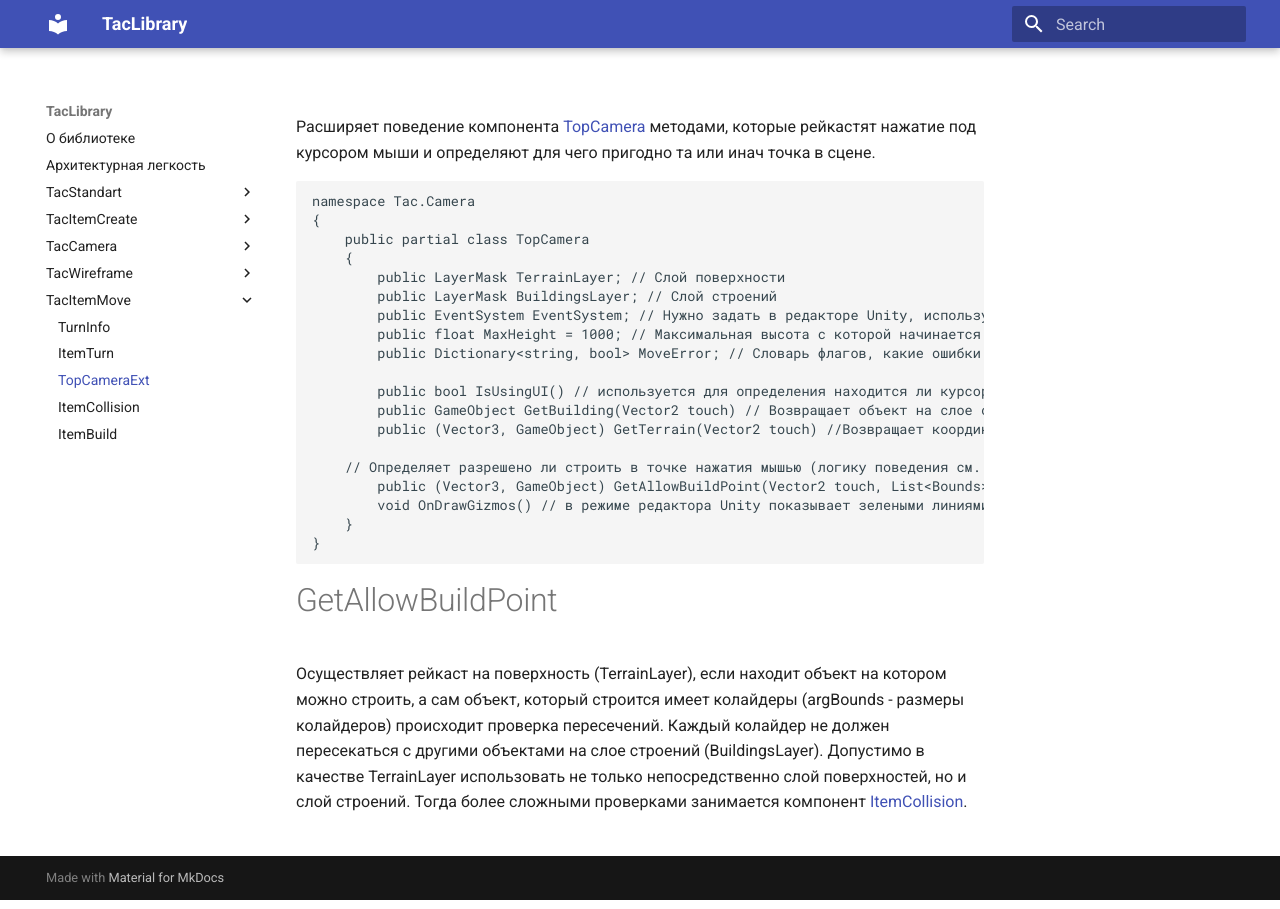
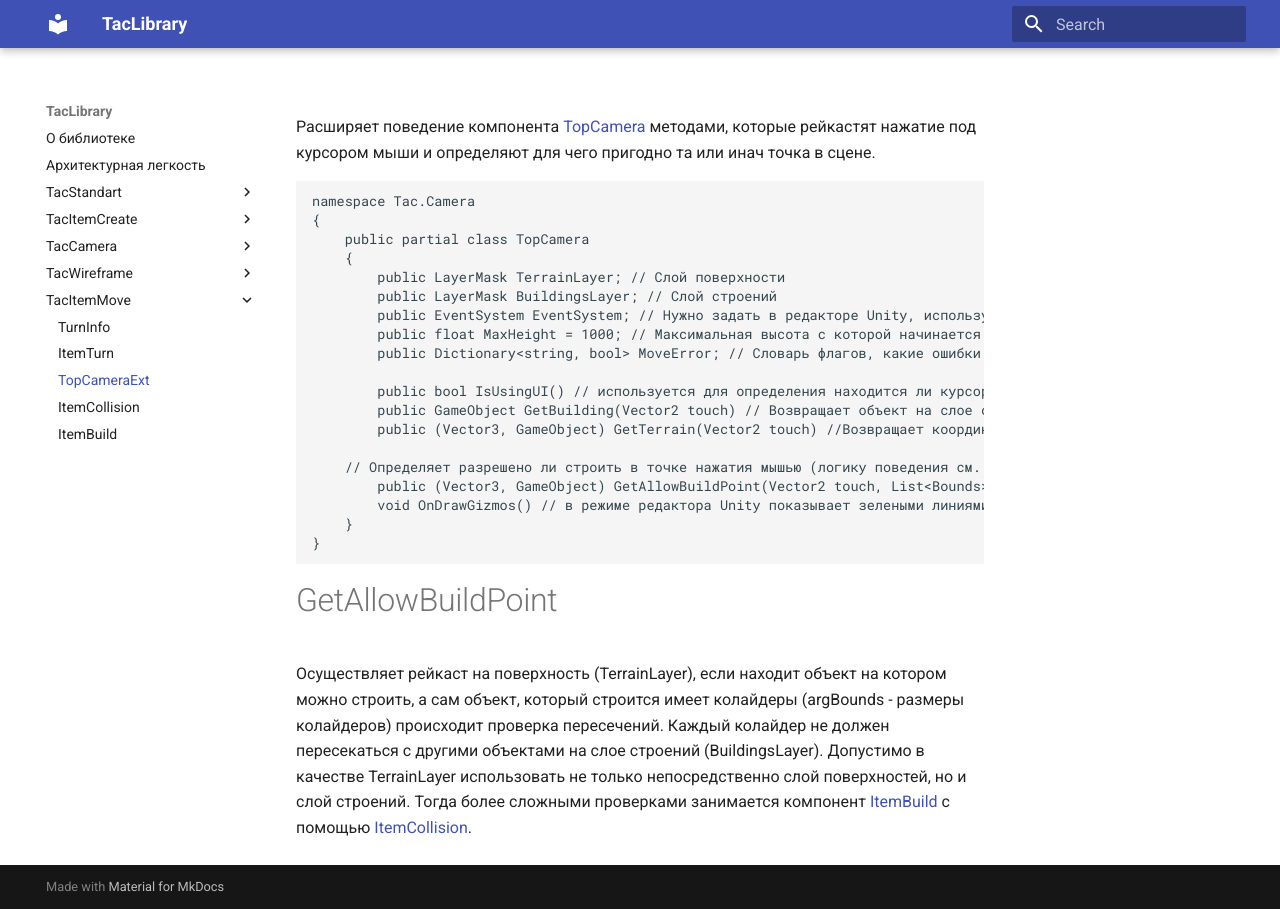
Before and after one commit to tac1402/TacBattleAI, an MkDocs documentation site: the page built from docs/TacItemMove/TopCamera_.md, in a window 1280 px wide. Built offline with MkDocs 1.6.1 and Material for MkDocs 9.7.7, drawn with Linux system fonts in a browser that asks for light colours.

Commit message:
Update TopCamera_.md

```diff
--- a/docs/TacItemMove/TopCamera_.md
+++ b/docs/TacItemMove/TopCamera_.md
@@ -28,4 +28,4 @@ namespace Tac.Camera
 
 # GetAllowBuildPoint
 
-Осуществляет рейкаст на поверхность (TerrainLayer), если находит объект на котором можно строить, а сам объект, который строится имеет колайдеры (argBounds - размеры колайдеров) происходит проверка пересечений. Каждый колайдер не должен пересекаться с другими объектами на слое строений (BuildingsLayer). Допустимо в качестве TerrainLayer использовать не только непосредственно слой поверхностей, но и слой строений. Тогда более сложными проверками занимается компонент [ItemCollision](../../TacItemMove/ItemCollision).
+Осуществляет рейкаст на поверхность (TerrainLayer), если находит объект на котором можно строить, а сам объект, который строится имеет колайдеры (argBounds - размеры колайдеров) происходит проверка пересечений. Каждый колайдер не должен пересекаться с другими объектами на слое строений (BuildingsLayer). Допустимо в качестве TerrainLayer использовать не только непосредственно слой поверхностей, но и слой строений. Тогда более сложными проверками занимается компонент [ItemBuild](../../TacItemMove/ItemBuild) с помощью [ItemCollision](../../TacItemMove/ItemCollision).
```
